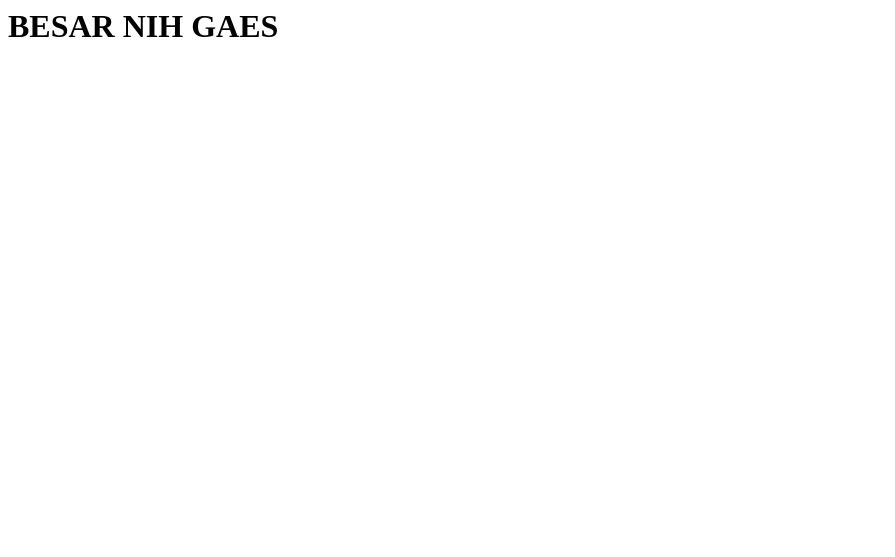
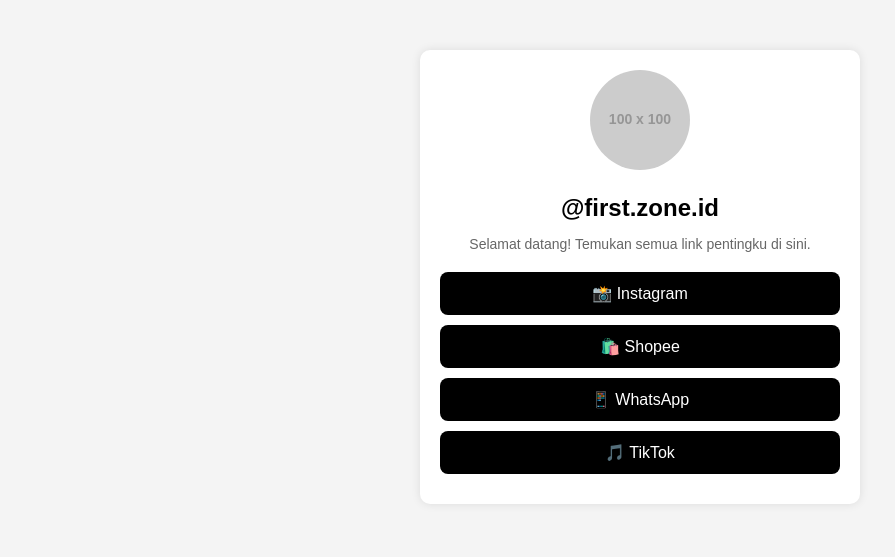
Before and after one commit to igepes/landing, a plain HTML site: page index.html in a window 1280 px wide. Shown: the whole page, without its empty margins (0-895 px from the left). Drawn offline with Linux system fonts and the light colour scheme; placeholder pictures from the web are drawn by us.

Commit message:
Update index.html

```diff
--- a/index.html
+++ b/index.html
@@ -1,2 +1,74 @@
-<title>judul</title>
-<h1>BESAR NIH GAES</h1>
+<!DOCTYPE html>
+<html lang="id">
+<head>
+  <meta charset="UTF-8">
+  <meta name="viewport" content="width=device-width, initial-scale=1">
+  <title>@namakamu</title>
+  <style>
+    body {
+      font-family: Arial, sans-serif;
+      background: #f4f4f4;
+      margin: 0;
+      padding: 0;
+      text-align: center;
+    }
+
+    .container {
+      max-width: 400px;
+      margin: 50px auto;
+      padding: 20px;
+      background: #ffffff;
+      border-radius: 10px;
+      box-shadow: 0 0 10px rgba(0, 0, 0, 0.1);
+    }
+
+    .profile-pic {
+      width: 100px;
+      height: 100px;
+      border-radius: 50%;
+      object-fit: cover;
+      margin-bottom: 10px;
+    }
+
+    h1 {
+      margin: 10px 0 5px;
+      font-size: 24px;
+    }
+
+    .bio {
+      color: #666;
+      font-size: 14px;
+      margin-bottom: 20px;
+    }
+
+    .links a {
+      display: block;
+      background: #000;
+      color: #fff;
+      padding: 12px;
+      margin: 10px 0;
+      text-decoration: none;
+      border-radius: 8px;
+      transition: background 0.3s;
+    }
+
+    .links a:hover {
+      background: #444;
+    }
+  </style>
+</head>
+<body>
+  <div class="container">
+    <img src="https://via.placeholder.com/100" alt="Foto Profil" class="profile-pic">
+    <h1>@first.zone.id</h1>
+    <p class="bio">Selamat datang! Temukan semua link pentingku di sini.</p>
+
+    <div class="links">
+      <a href="https://instagram.com/namamu" target="_blank">📸 Instagram</a>
+      <a href="https://shopee.co.id/namamu" target="_blank">🛍️ Shopee</a>
+      <a href="https://wa.me/6281234567890" target="_blank">📱 WhatsApp</a>
+      <a href="https://tiktok.com/@namamu" target="_blank">🎵 TikTok</a>
+    </div>
+  </div>
+</body>
+</html>
```
